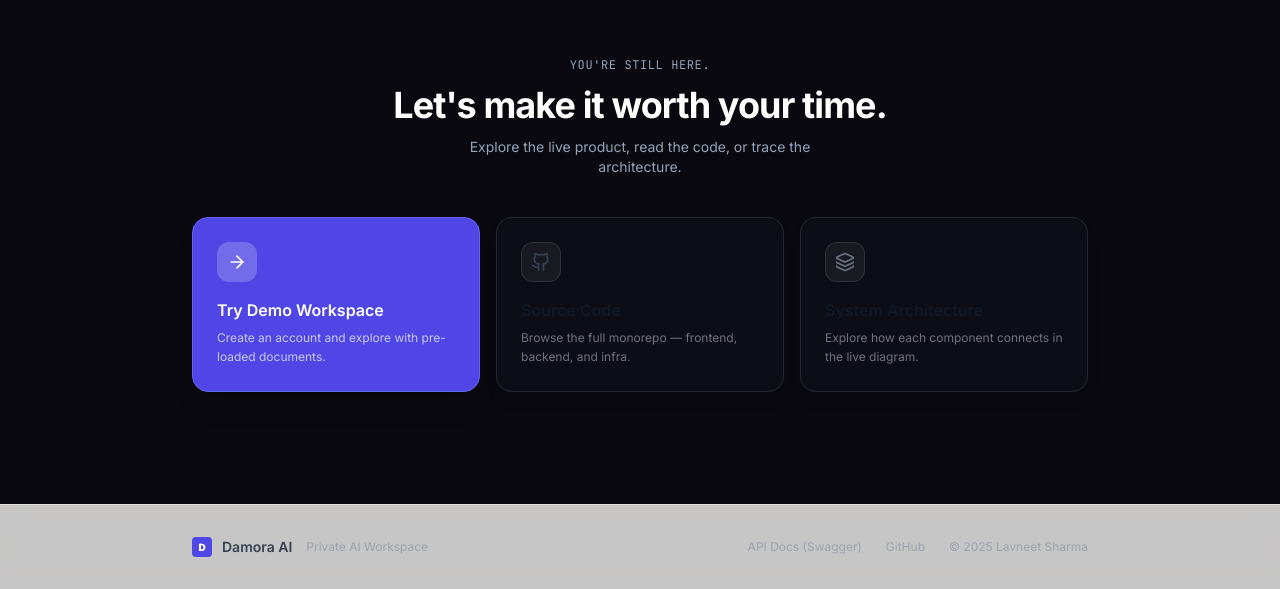
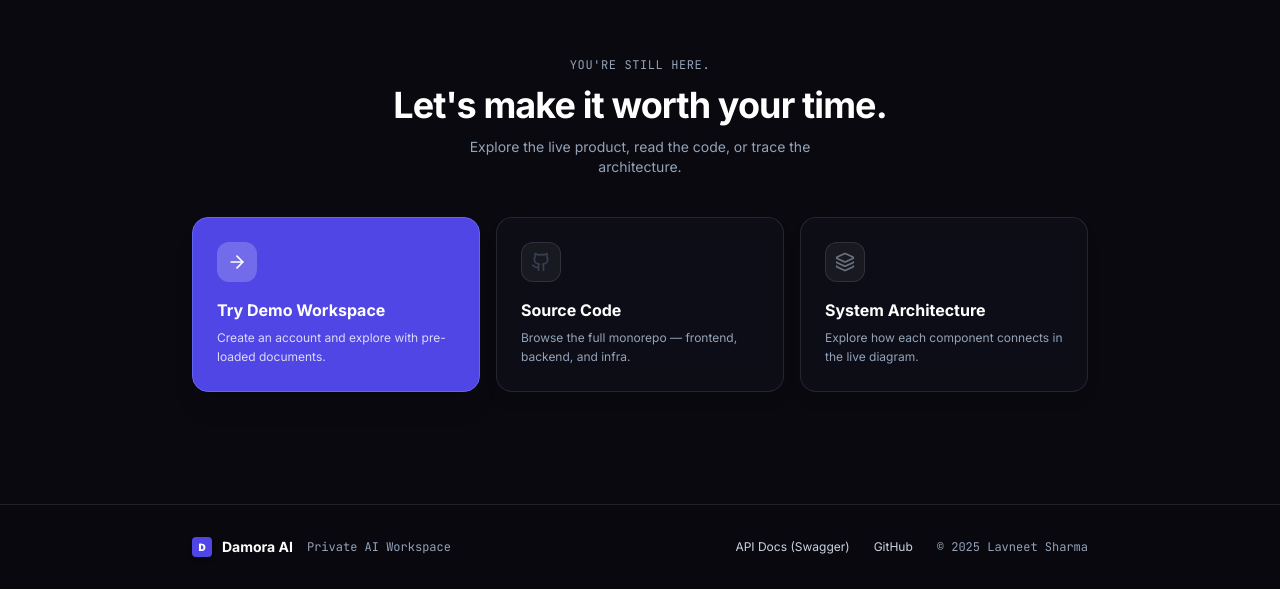
Before and after one commit to lavneetsh/Damora-AI, a Next.js app in the folder apps/web/: page / in a window 1280 px wide. Shown: the part 7356-7945 px from the top of the page. Built offline with nearby package versions, Linux system fonts and the light colour scheme.

Commit message:
fix(web): resolve text legibility and contrast for RecruiterCTA cards and Footer

```diff
--- a/apps/web/src/components/landing/Footer.tsx
+++ b/apps/web/src/components/landing/Footer.tsx
@@ -2,22 +2,22 @@
 
 export default function Footer() {
   return (
-    <footer className="relative z-10 border-t border-[#E2E0DC] py-8 px-6 bg-[#F8F7F4]/80 backdrop-blur-md">
+    <footer className="relative z-10 border-t border-white/10 py-8 px-6 bg-[#09090F]/90 backdrop-blur-md">
       <div className="max-w-4xl mx-auto flex flex-col md:flex-row items-center justify-between gap-4">
         <div className="flex items-center gap-2.5">
-          <div className="w-5 h-5 rounded bg-[#4F46E5] flex items-center justify-center text-white text-[10px] font-black">
+          <div className="w-5 h-5 rounded bg-indigo-600 flex items-center justify-center text-white text-[10px] font-black shadow-md">
             D
           </div>
-          <span className="text-sm font-semibold text-[#374151]">Damora AI</span>
-          <span className="text-xs text-[#9CA3AF] ml-1">Private AI Workspace</span>
+          <span className="text-sm font-bold text-white">Damora AI</span>
+          <span className="text-xs text-slate-400 font-mono ml-1">Private AI Workspace</span>
         </div>
 
-        <div className="flex items-center gap-6 text-xs text-[#9CA3AF]">
+        <div className="flex items-center gap-6 text-xs text-slate-300">
           <a
             href="https://damora-api.onrender.com/api/docs"
             target="_blank"
             rel="noopener noreferrer"
-            className="hover:text-[#374151] transition-colors"
+            className="hover:text-white transition-colors"
           >
             API Docs (Swagger)
           </a>
@@ -25,11 +25,11 @@ export default function Footer() {
             href="https://github.com/lavneetsh/Damora-AI"
             target="_blank"
             rel="noopener noreferrer"
-            className="hover:text-[#374151] transition-colors"
+            className="hover:text-white transition-colors"
           >
             GitHub
           </a>
-          <span>© 2025 Lavneet Sharma</span>
+          <span className="text-slate-400 font-mono">© 2025 Lavneet Sharma</span>
         </div>
       </div>
     </footer>
--- a/apps/web/src/components/landing/RecruiterCTA.tsx
+++ b/apps/web/src/components/landing/RecruiterCTA.tsx
@@ -88,10 +88,10 @@ export default function RecruiterCTA() {
                     color={action.primary ? '#ffffff' : action.color}
                   />
                 </div>
-                <h3 className={`text-base font-semibold mb-1.5 ${action.primary ? 'text-white' : 'text-[#111827]'}`}>
+                <h3 className="text-base font-bold text-white mb-1.5">
                   {action.title}
                 </h3>
-                <p className={`text-xs leading-relaxed ${action.primary ? 'text-white/70' : 'text-[#6B7280]'}`}>
+                <p className={`text-xs leading-relaxed ${action.primary ? 'text-white/80' : 'text-slate-400'}`}>
                   {action.description}
                 </p>
               </motion.div>
```
Also changed, not shown: 1 other file (tests, documents, lock files or other folders).
